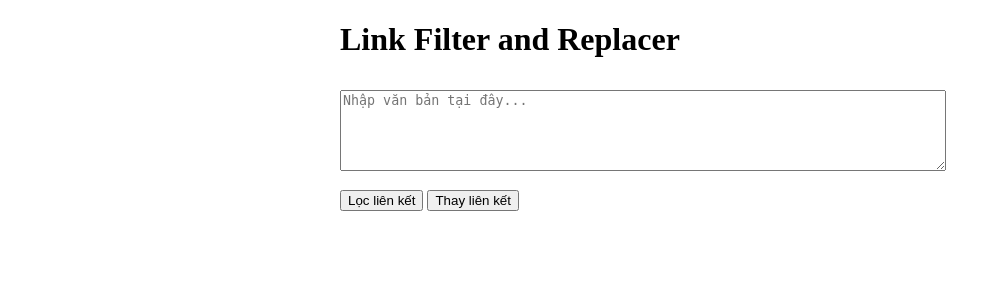
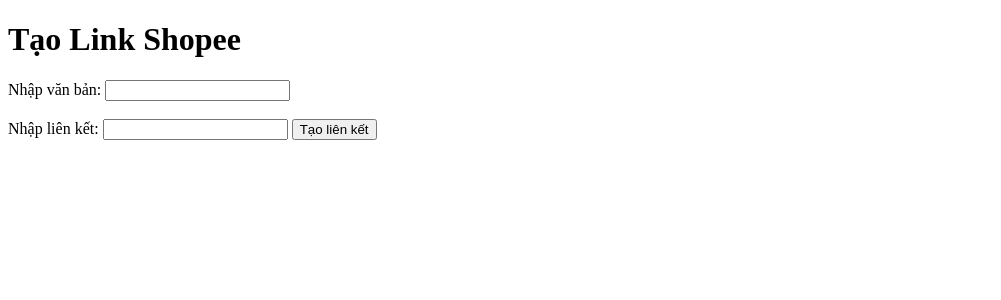
Before and after one commit to minhthang1233/hacxy, a Flask app: page / in a window 1280 px wide. Shown: the top 300 px of the page, without its empty margins (0-1001 px from the left). Run offline with Flask 3, Linux system fonts and the light colour scheme.

Commit message:
Update index.html

```diff
--- a/templates/index.html
+++ b/templates/index.html
@@ -1,91 +1,60 @@
 <!DOCTYPE html>
-<html lang="en">
+<html lang="vi">
 <head>
     <meta charset="UTF-8">
     <meta name="viewport" content="width=device-width, initial-scale=1.0">
-    <title>Link Filter and Replacer</title>
-    <style>
-        .container {
-            width: 600px;
-            margin: 20px auto;
+    <title>Link Generator</title>
+    <script>
+        function copyToClipboard(text) {
+            navigator.clipboard.writeText(text).then(() => {
+                alert('Đã sao chép: ' + text);
+            }).catch(err => {
+                console.error('Không thể sao chép: ', err);
+            });
         }
-        textarea, input {
-            width: 100%;
-            margin: 10px 0;
-        }
-        button {
-            margin: 5px 0;
-        }
-        .result-box {
-            border: 1px solid #ccc;
-            padding: 10px;
-            margin-top: 10px;
-        }
-    </style>
-</head>
-<body>
-    <div class="container">
-        <h1>Link Filter and Replacer</h1>
-        <textarea id="input-text" rows="5" placeholder="Nhập văn bản tại đây..."></textarea>
-        <button id="filter-btn">Lọc liên kết</button>
-        <div id="filter-result" class="result-box" style="display: none;">
-            <h3>Các liên kết đã lọc:</h3>
-            <pre id="filtered-links"></pre>
-            <button id="copy-filter-btn">Sao chép các liên kết</button>
-        </div>
 
-        <button id="replace-btn">Thay liên kết</button>
-        <div id="replace-result" class="result-box" style="display: none;">
-            <h3>Kết quả thay thế liên kết:</h3>
-            <pre id="replaced-text"></pre>
-            <button id="copy-replace-btn">Sao chép văn bản thay thế</button>
-        </div>
-    </div>
+        function generateLinks(event) {
+            event.preventDefault(); // Ngăn chặn việc tải lại trang
+            const link = document.querySelector('input[name="link"]').value;
+            const text = document.querySelector('input[name="text"]').value; // Lấy văn bản
 
-    <script>
-        document.getElementById('filter-btn').addEventListener('click', function() {
-            const text = document.getElementById('input-text').value;
-            fetch('/filter', {
+            fetch('/generate_links', {
                 method: 'POST',
                 headers: {
-                    'Content-Type': 'application/json',
+                    'Content-Type': 'application/json'
                 },
-                body: JSON.stringify({ text: text }),
+                body: JSON.stringify({ link, text }) // Gửi cả link và văn bản
             })
             .then(response => response.json())
             .then(data => {
-                document.getElementById('filter-result').style.display = 'block';
-                document.getElementById('filtered-links').textContent = data.links.join('\n');
-            });
-        });
+                const resultDiv = document.getElementById('results');
+                resultDiv.innerHTML = ''; // Xóa kết quả cũ
 
-        document.getElementById('copy-filter-btn').addEventListener('click', function() {
-            const filteredLinks = document.getElementById('filtered-links').textContent;
-            navigator.clipboard.writeText(filteredLinks);
-            alert('Đã sao chép các liên kết!');
-        });
+                if (data.error) {
+                    resultDiv.innerHTML = `<h2 style="color: red;">Lỗi:</h2><p>${data.error}</p>`;
+                } else {
+                    resultDiv.innerHTML = `<h2>Kết quả:</h2>`;
+                    resultDiv.innerHTML += `<p>Văn bản: ${data.text}</p>`; // Hiển thị văn bản cũ
+                    resultDiv.innerHTML += `<p>Liên kết mới: <span class="result-link">${data.results[0]}</span>
+                                            <button onclick="copyToClipboard('${data.results[0]}')">Copy</button>
+                                            </p>`; // Hiển thị liên kết mới
+                }
+            })
+            .catch(error => console.error('Error:', error));
+        }
+    </script>
+</head>
+<body>
+    <h1>Tạo Link Shopee</h1>
+    <form onsubmit="generateLinks(event)">
+        <label for="text">Nhập văn bản:</label>
+        <input type="text" name="text" required>
+        <br><br>
+        <label for="link">Nhập liên kết:</label>
+        <input type="text" name="link" required>
+        <button type="submit">Tạo liên kết</button>
+    </form>
 
-        document.getElementById('replace-btn').addEventListener('click', function() {
-            const text = document.getElementById('input-text').value;
-            fetch('/replace', {
-                method: 'POST',
-                headers: {
-                    'Content-Type': 'application/json',
-                },
-                body: JSON.stringify({ text: text }),
-            })
-            .then(response => response.json())
-            .then(data => {
-                document.getElementById('replace-result').style.display = 'block';
-                document.getElementById('replaced-text').textContent = data.replaced_text;
-            });
-        });
-
-        document.getElementById('copy-replace-btn').addEventListener('click', function() {
-            const replacedText = document.getElementById('replaced-text').textContent;
-            navigator.clipboard.writeText(replacedText);
-            alert('Đã sao chép văn bản thay thế!');
-        });
-    </script>
+    <div id="results"></div>
 </body>
 </html>
```
